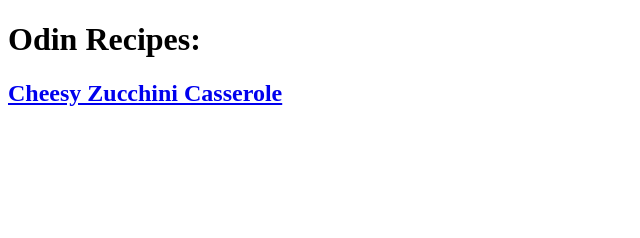
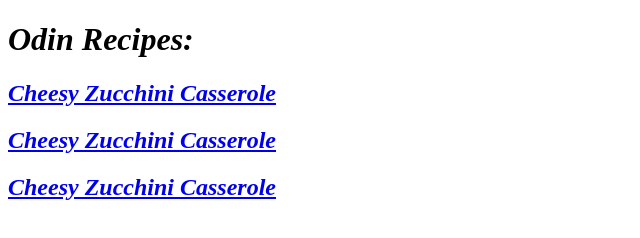
Before and after one commit to Shadi-Al-B/odin-recipes, a plain HTML site: page index.html in a window 1280 px wide. Shown: the whole page, without its empty margins (0-640 px from the left). Drawn offline with Linux system fonts and the light colour scheme.

```diff
--- a/index.html
+++ b/index.html
@@ -6,8 +6,15 @@
     <title>Odin Recipes</title>
   </head>
   <body>
-    <h1>Odin Recipes:</h1>
-    <h2><a href="./recipes/zuchini.html">Cheesy Zucchini Casserole</a></h2>
-    <h2></h2>
+    <em><h1>Odin Recipes:</h1></em>
+    <h2>
+      <a href="./recipes/zuchini.html"><em>Cheesy Zucchini Casserole</em></a>
+    </h2>
+    <h2>
+      <a href="./recipes/zuchini.html"><em>Cheesy Zucchini Casserole</em></a>
+    </h2>
+    <h2>
+      <a href="./recipes/zuchini.html"><em>Cheesy Zucchini Casserole</em></a>
+    </h2>
   </body>
 </html>
```
Also changed, not shown: recipes/zuchini.html (+7 -0 lines), images/zucchini1.jpg (added), images/zucchini2.jpg (added), images/zucchini3.jpg (added), images/zucchini4.jpg (added).
